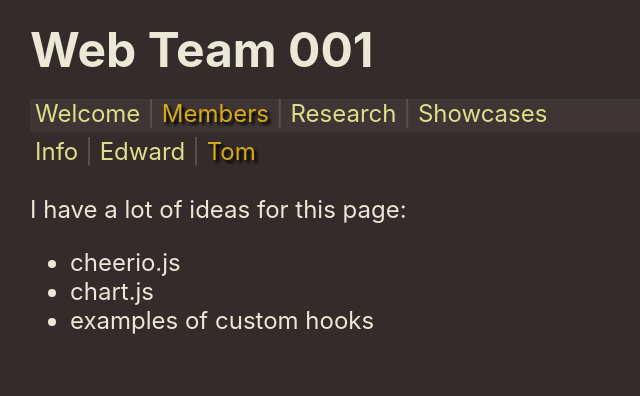
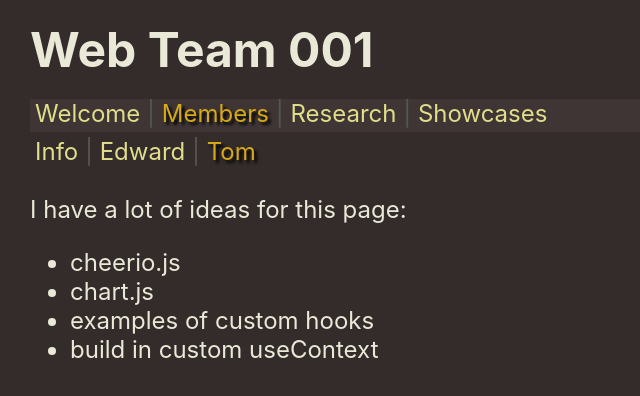
Before and after one commit to Web-Team-IT-Rex/frontend, a React (Vite) app: page /members/tom in a window 1280 px wide. Shown: the top 396 px of the page, without its empty margins (0-640 px from the left). Built offline with nearby package versions, Linux system fonts and the light colour scheme.

Commit message:
added note about useContext

```diff
--- a/src/pages/members/PageMembersTom.jsx
+++ b/src/pages/members/PageMembersTom.jsx
@@ -6,6 +6,7 @@ export const PageMembersTom = () => {
 				<li>cheerio.js</li>
 				<li>chart.js</li>
 				<li>examples of custom hooks</li>
+				<li>build in custom useContext</li>
 			</ul>
 		</>
 	);
```
